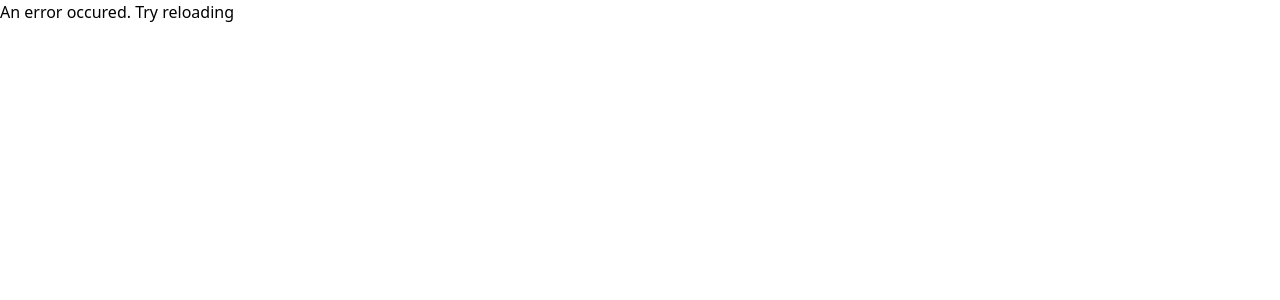
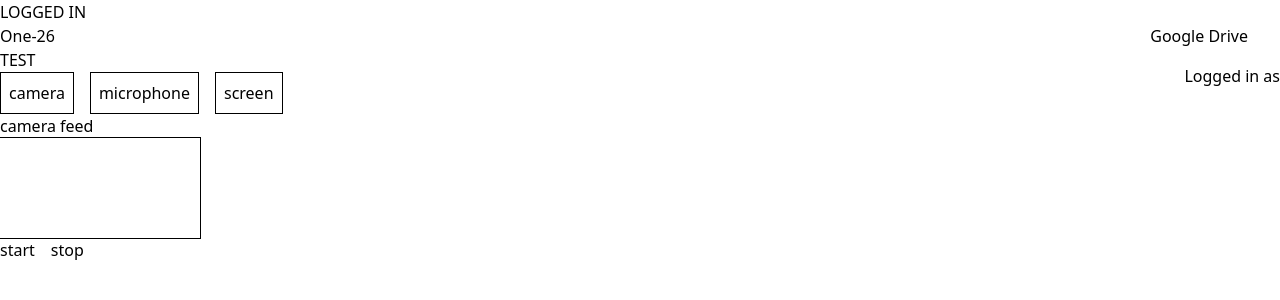
Before and after one commit to micoirvin/one-26-frontend, a React (Vite) app: page / in a window 1280 px wide. Shown: the top 300 px of the page. Built offline with nearby package versions, Linux system fonts and the light colour scheme; no server answers.

Commit message:
Basic recording done.

```diff
--- a/src/App.jsx
+++ b/src/App.jsx
@@ -8,13 +8,14 @@ function App() {
     <BrowserRouter>
       <Routes>
         <Route
-          path="/"
+          path="/protected"
           element={
             <AuthRedirect>
               <Home />
             </AuthRedirect>
           }
         />
+        <Route path="/" element={<Home />} />
 
         <Route path="/login" element={<Login />} />
       </Routes>
--- /dev/null
+++ b/src/components/CameraFeed.jsx
@@ -0,0 +1,25 @@
+import { useEffect, useRef } from 'react';
+import useMixedRecorder from '../hooks/useMixedRecorder';
+
+export default function CameraFeed({ cameraStream }) {
+  const cameraVideoRef = useRef(null);
+
+  useEffect(() => {
+    console.log('camstream', cameraStream);
+    if (!cameraStream) return;
+    cameraVideoRef.current.srcObject = cameraStream;
+  }, [cameraStream]);
+
+  return (
+    <div>
+      camera feed
+      <video
+        muted
+        ref={cameraVideoRef}
+        autoPlay
+        style={{ width: 200 }}
+        className="outline"
+      />
+    </div>
+  );
+}
--- /dev/null
+++ b/src/components/MixedRecorder.jsx
@@ -0,0 +1,61 @@
+import useMixedRecorder from '../hooks/useMixedRecorder';
+import PartRecorder from './PartRecorder';
+import CameraFeed from './CameraFeed';
+import RecordedVideo from './RecordedVideo';
+
+export default function MixedRecorder() {
+  const {
+    cameraStream,
+    setCameraStream,
+    setMicrophoneStream,
+    setScreenStream,
+    recorder,
+    videoURL,
+    isRecording,
+    startRecording,
+    stopRecording,
+  } = useMixedRecorder();
+
+  return (
+    <div>
+      <div className="flex gap-4">
+        <PartRecorder
+          streamType={'camera'}
+          setStream={setCameraStream}
+          disabled={recorder && isRecording}
+        />
+        <PartRecorder
+          streamType={'microphone'}
+          setStream={setMicrophoneStream}
+          disabled={recorder && isRecording}
+        />
+        <PartRecorder
+          streamType={'screen'}
+          setStream={setScreenStream}
+          disabled={recorder && isRecording}
+        />
+      </div>
+
+      <CameraFeed cameraStream={cameraStream} />
+
+      <div className="flex gap-4">
+        <button
+          type="button"
+          disabled={!recorder || isRecording}
+          onClick={startRecording}
+        >
+          start
+        </button>
+        <button
+          type="button"
+          disabled={!recorder || !isRecording}
+          onClick={stopRecording}
+        >
+          stop
+        </button>
+      </div>
+
+      <div>{videoURL && <RecordedVideo videoURL={videoURL} />}</div>
+    </div>
+  );
+}
--- /dev/null
+++ b/src/components/PartRecorder.jsx
@@ -0,0 +1,18 @@
+import { useEffect, useRef, useState } from 'react';
+import CameraFeed from './CameraFeed';
+import useRecorder from '../hooks/useRecorder';
+import useMixedRecorder from '../hooks/useMixedRecorder';
+
+export default function PartRecorder({ streamType, setStream }) {
+  const { startMedia } = useRecorder(streamType);
+
+  const handleClick = async () => {
+    setStream(await startMedia());
+  };
+
+  return (
+    <button className="border p-2" onClick={handleClick}>
+      {streamType}
+    </button>
+  );
+}
--- /dev/null
+++ b/src/components/RecordedVideo.jsx
@@ -0,0 +1,12 @@
+export default function RecordedVideo({ videoURL }) {
+  return (
+    <div>
+      <h2>Recorded Video:</h2>
+      <video src={videoURL} controls style={{ width: 200 }} />
+      <br />
+      <a href={videoURL} download="recorded-video.webm">
+        <button>Download Video</button>
+      </a>
+    </div>
+  );
+}
--- a/src/components/Recorder.jsx
+++ /dev/null
@@ -1,87 +0,0 @@
-import { useEffect, useRef, useState } from 'react';
-
-function App() {
-  const videoRef = useRef(null);
-  const [recording, setRecording] = useState(false);
-  const [mediaRecorder, setMediaRecorder] = useState(null);
-  const [videoURL, setVideoURL] = useState(null);
-  const [chunks, setChunks] = useState([]);
-
-  useEffect(() => {
-    console.log('m', mediaRecorder);
-  }, [mediaRecorder]);
-
-  useEffect(() => {
-    if (recording || chunks.length <= 0) return;
-    handleStop();
-  }, [recording]);
-
-  // Start webcam
-  const startCamera = async () => {
-    const stream = await navigator.mediaDevices.getUserMedia({ video: true });
-    videoRef.current.srcObject = stream;
-    const recorder = new MediaRecorder(stream);
-    recorder.ondataavailable = (e) => {
-      console.log('trigger');
-      setChunks((prev) => [...prev, e.data]);
-    };
-    recorder.onstop = () => setRecording(false);
-    setMediaRecorder(recorder);
-  };
-
-  const handleStop = () => {
-    console.log('chunksz', chunks);
-    const blob = new Blob(chunks, { type: 'video/webm' });
-    console.log('blob', blob, chunks);
-    setVideoURL(URL.createObjectURL(blob));
-    setChunks([]);
-  };
-
-  // Start recording
-  const startRecording = () => {
-    if (mediaRecorder) {
-      setRecording(true);
-      console.log('yeah');
-      mediaRecorder.start(200);
-    }
-  };
-
-  // Stop recording
-  const stopRecording = () => {
-    console.log('chunks', chunks);
-    if (mediaRecorder) {
-      mediaRecorder.stop();
-      setRecording(false);
-    }
-  };
-
-  return (
-    <div>
-      <h1>Webcam Recorder</h1>
-      <video ref={videoRef} autoPlay style={{ width: 400 }} />
-      <br />
-      <button onClick={startCamera}>Start Camera</button>
-      <button onClick={startRecording} disabled={!mediaRecorder || recording}>
-        Start Recording
-      </button>
-      <button onClick={stopRecording} disabled={!recording}>
-        Stop Recording
-      </button>
-
-      {console.log('v', videoURL)}
-
-      {videoURL && (
-        <div>
-          <h2>Recorded Video:</h2>
-          <video src={videoURL} controls style={{ width: 400 }} />
-          <br />
-          <a href={videoURL} download="recorded-video.webm">
-            <button>Download Video</button>
-          </a>
-        </div>
-      )}
-    </div>
-  );
-}
-
-// export default App;
--- /dev/null
+++ b/src/hooks/useMixedRecorder.js
@@ -0,0 +1,91 @@
+import { useEffect, useState, useRef } from 'react';
+import useRefState from './useRefState';
+
+export default function useMixedRecorder() {
+  const [cameraStream, setCameraStream] = useState(null);
+  const [microphoneStream, setMicrophoneStream] = useState(null);
+  const [screenStream, setScreenStream] = useState(null);
+  const [mixedStream, setMixedStream] = useState(null);
+  const chunks = useRef([]);
+  const [recorder, setRecorder, recorderRef, setRecorder2] = useRefState(null);
+  const [isRecording, setIsRecording, isRecordingRef, setIsRecording2] =
+    useRefState(null);
+  const [videoURL, setVideoURL] = useState(null);
+
+  useEffect(() => {
+    const streams = [];
+
+    if (screenStream) streams.push(...screenStream.getTracks());
+    else if (cameraStream) streams.push(...cameraStream.getTracks());
+    else return;
+    // let's add audio-only in the future
+
+    if (microphoneStream) streams.push(...microphoneStream.getTracks());
+
+    const aMixedStream = new MediaStream(streams);
+    const aRecorder = new MediaRecorder(aMixedStream);
+
+    aMixedStream.oninactive = () => {
+      console.log('mixedStream is no longer active');
+      recorderRef.current.stop();
+    };
+
+    aRecorder.ondataavailable = (e) => {
+      chunks.current.push(e.data);
+
+      console.log('isrec', isRecordingRef.current);
+      if (isRecordingRef.current) return;
+      else handleStop();
+      console.log('data saved, recorder stopped');
+    };
+
+    setMixedStream(aMixedStream);
+    setRecorder2(aRecorder);
+  }, [screenStream, cameraStream, microphoneStream]);
+
+  useEffect(() => {
+    console.log(
+      'cam, mic, screen, mixed',
+      cameraStream,
+      microphoneStream,
+      screenStream,
+      mixedStream
+    );
+  }, [mixedStream]);
+
+  useEffect(() => {
+    console.log('isrecording', isRecordingRef.current);
+  }, [isRecording]);
+
+  const startRecording = () => {
+    setIsRecording2(true);
+    recorderRef.current.start(200);
+  };
+
+  const stopRecording = () => {
+    setIsRecording2(false);
+    recorderRef.current.stop();
+  };
+
+  const handleStop = () => {
+    console.log('handleStop', 'isrecording', isRecordingRef.current);
+    if (isRecordingRef.current || chunks.current.length <= 0) return;
+
+    const blob = new Blob(chunks.current, { type: 'video/webm' });
+    chunks.current = [];
+
+    setVideoURL(URL.createObjectURL(blob));
+  };
+
+  return {
+    cameraStream,
+    setCameraStream,
+    setMicrophoneStream,
+    setScreenStream,
+    recorder,
+    videoURL,
+    isRecording,
+    startRecording,
+    stopRecording,
+  };
+}
--- /dev/null
+++ b/src/hooks/useRecorder.js
@@ -0,0 +1,36 @@
+import { useEffect, useRef, useState } from 'react';
+
+export default function useRecorder(streamType) {
+  const keys = {
+    camera: {
+      getStream: async () =>
+        await navigator.mediaDevices.getUserMedia({
+          video: true,
+        }),
+    },
+
+    microphone: {
+      getStream: async () =>
+        await navigator.mediaDevices.getUserMedia({
+          audio: true,
+        }),
+    },
+
+    screen: {
+      getStream: async () =>
+        await navigator.mediaDevices.getDisplayMedia({
+          video: { mediaSource: 'screen' },
+        }),
+    },
+  };
+
+  const startMedia = async () => {
+    const stream = await keys[streamType].getStream();
+    stream.oninactive = (e) => {
+      console.log('stream', e.target, 'inactive');
+    };
+    return stream;
+  };
+
+  return { startMedia };
+}
--- /dev/null
+++ b/src/hooks/useRefState.js
@@ -0,0 +1,11 @@
+import { useRef, useState } from 'react';
+
+export default function useRefState(initState) {
+  const [myState, setMyState] = useState(initState);
+  const myStateRef = useRef(initState);
+  const setMyStateRef = (newState) => {
+    setMyState(newState);
+    myStateRef.current = newState;
+  };
+  return [myState, setMyState, myStateRef, setMyStateRef];
+}
--- a/src/routes/Home.jsx
+++ b/src/routes/Home.jsx
@@ -5,6 +5,8 @@ import useUser from '../hooks/useUser';
 import useLoginTransition from '../hooks/useLoginTransition';
 import { Navigate } from 'react-router-dom';
 import urlToBackend from '../utils/urlToBackend';
+import PartRecorder from '../components/PartRecorder';
+import MixedRecorder from '@/components/MixedRecorder';
 
 export default function Home() {
   const { accessToken, user, setUser } = useUser();
@@ -25,6 +27,7 @@ export default function Home() {
       <Header />
       {/* <Gallery /> */}
       <button onClick={test}>TEST</button>
+      <MixedRecorder />
     </main>
   );
 }
```
